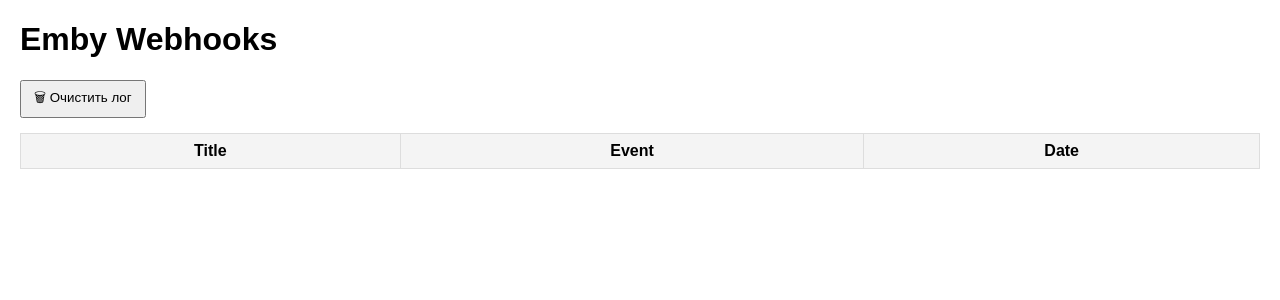
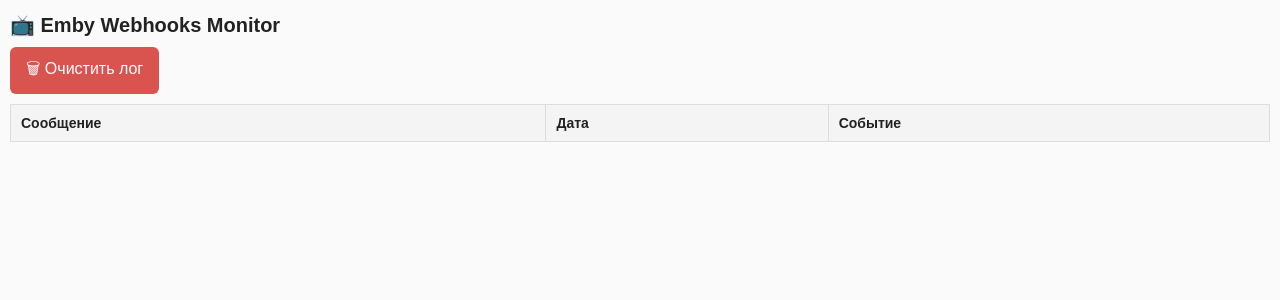
Before and after one commit to Fan4Metal/emby_webhooks_app, a FastAPI app: page / in a window 1280 px wide. Shown: the top 300 px of the page. Run offline with FastAPI, Linux system fonts and the light colour scheme; data that the repository does not hold is empty.

Commit message:
Верстка страницы для мобильных устройств, иконки, часовой пояс мск

```diff
--- a/app.py
+++ b/app.py
@@ -33,23 +33,35 @@
 @app.post("/emby/webhook")
 async def emby_webhook(request: Request):
     data = await request.json()
+
+    # Извлекаем данные
+    server_name = data.get("Server", {}).get("Name", "UnknownServer")
+    # user_name = data.get("User", {}).get("Name", "UnknownUser")
     title = data.get("Title", "Нет Title")
     event = data.get("Event", "Нет Event")
     date = data.get("Date", "")
+
+    # Убираем «ёлочки» и обычные кавычки
+    clean_title = title.replace("«", "").replace("»", "").strip()
+
+    # Формируем строку для отображения
+    combined_title = f"{server_name}: {clean_title}"
 
     # Преобразуем дату в человекочитаемый формат
     pretty_date = date
     try:
         dt = datetime.fromisoformat(date.replace("Z", "+00:00"))
+        # часовой пояс MSK
         dt_local = dt + timedelta(hours=3)
         pretty_date = dt_local.strftime("%d.%m.%Y %H:%M:%S")
     except Exception:
         pass
 
+    # Сохраняем в БД
     async with aiosqlite.connect("webhooks.db") as db:
         await db.execute(
             "INSERT INTO webhooks (title, event, date) VALUES (?, ?, ?)",
-            (title, event, pretty_date),
+            (combined_title, event, pretty_date),
         )
         await db.commit()
 
--- a/templates/index.html
+++ b/templates/index.html
@@ -1,19 +1,114 @@
 <!DOCTYPE html>
-<html>
+<html lang="ru">
 <head>
     <meta charset="UTF-8">
-    <title>Emby Webhooks</title>
+    <title>Emby Webhooks Monitor</title>
+    <meta name="viewport" content="width=device-width, initial-scale=1.0">
+
+    <!-- Favicon -->
+    <link rel="icon" type="image/x-icon" href="/static/favicon.ico">
+
+    <!-- PWA: возможность "Добавить на главный экран" -->
+    <link rel="manifest" href="/static/manifest.json">
+    <meta name="theme-color" content="#121212">
+    <meta name="apple-mobile-web-app-capable" content="yes">
+    <meta name="apple-mobile-web-app-status-bar-style" content="black-translucent">
+    <meta name="apple-mobile-web-app-title" content="Emby Webhooks Monitor">
+    <link rel="apple-touch-icon" href="/static/favicon.ico">
+
     <style>
-        body { font-family: Arial, sans-serif; margin: 20px; }
-        table { width: 100%; border-collapse: collapse; margin-top: 15px; }
-        th, td { border: 1px solid #ddd; padding: 8px; }
-        th { background: #f4f4f4; }
-        .controls { margin-bottom: 15px; }
-        button { padding: 6px 12px; }
+        body {
+            font-family: Arial, sans-serif;
+            margin: 10px;
+            font-size: 16px;
+            background: #fafafa;
+            color: #222;
+        }
+
+        h1 {
+            font-size: 20px;
+            margin-bottom: 10px;
+        }
+
+        .controls {
+            margin-bottom: 10px;
+        }
+
+        button {
+            padding: 10px 16px;
+            font-size: 16px;
+            border: none;
+            background: #d9534f;
+            color: white;
+            border-radius: 6px;
+            cursor: pointer;
+        }
+
+        button:hover {
+            background: #c9302c;
+        }
+
+        .table-container {
+            overflow-x: auto;
+        }
+
+        table {
+            width: 100%;
+            border-collapse: collapse;
+            min-width: 500px;
+        }
+
+        th, td {
+            border: 1px solid #ddd;
+            padding: 10px;
+            text-align: left;
+            word-wrap: break-word;
+        }
+
+        th {
+            background: #f4f4f4;
+            font-size: 14px;
+        }
+
+        td {
+            font-size: 14px;
+        }
+
+        /* Цвета событий */
+        .event-start { background: #dff0d8; }
+        .event-pause { background: #fcf8e3; }
+        .event-stop  { background: #f2dede; }
+
+        /* 🌙 Dark mode */
+        @media (prefers-color-scheme: dark) {
+            body {
+                background: #121212;
+                color: #eee;
+            }
+            table {
+                border-color: #444;
+            }
+            th, td {
+                border: 1px solid #444;
+            }
+            th {
+                background: #222;
+                color: #fff;
+            }
+            .event-start { background: #1b3d1b; }
+            .event-pause { background: #4a3d1a; }
+            .event-stop  { background: #4a1a1a; }
+            button {
+                background: #c9302c;
+            }
+            button:hover {
+                background: #a02220;
+            }
+        }
     </style>
 </head>
 <body>
-    <h1>Emby Webhooks</h1>
+    <h1>📺 Emby Webhooks Monitor</h1>
 
     <div class="controls">
         <form method="post" action="/clear" onsubmit="return confirm('Точно очистить все логи?');">
@@ -21,18 +116,20 @@
         </form>
     </div>
 
+    <div class="table-container">
         <table id="webhook-table">
             <thead>
                 <tr>
-                <th>Title</th>
-                <th>Event</th>
-                <th>Date</th>
+                    <th>Сообщение</th>
+                    <th>Дата</th>
+                    <th>Событие</th>
                 </tr>
             </thead>
             <tbody>
                 <!-- строки будут подставляться скриптом -->
             </tbody>
         </table>
+    </div>
 
     <script>
         const icons = {
@@ -51,17 +148,22 @@
 
             data.forEach(row => {
                 const tr = document.createElement('tr');
+                let cls = "";
+                if (row.event === "playback.start" || row.event === "playback.unpause") cls = "event-start";
+                else if (row.event === "playback.pause") cls = "event-pause";
+                else if (row.event === "playback.stop") cls = "event-stop";
+                tr.className = cls;
+
                 const icon = icons[row.event] || "📺";
                 tr.innerHTML = `
                     <td>${row.title}</td>
+                    <td>${row.date}</td>
                     <td>${icon} ${row.event}</td>
-                    <td>${row.date}</td>
                 `;
                 tbody.appendChild(tr);
             });
         }
 
-        // Загружаем сразу и обновляем каждые 10 секунд
         loadData();
         setInterval(loadData, 10000);
     </script>
```
Also changed, not shown: static/favicon.ico (added), static/icon-512.png (added), static/manifest.json (added). Lines whose indentation alone changed are shown as unchanged.
